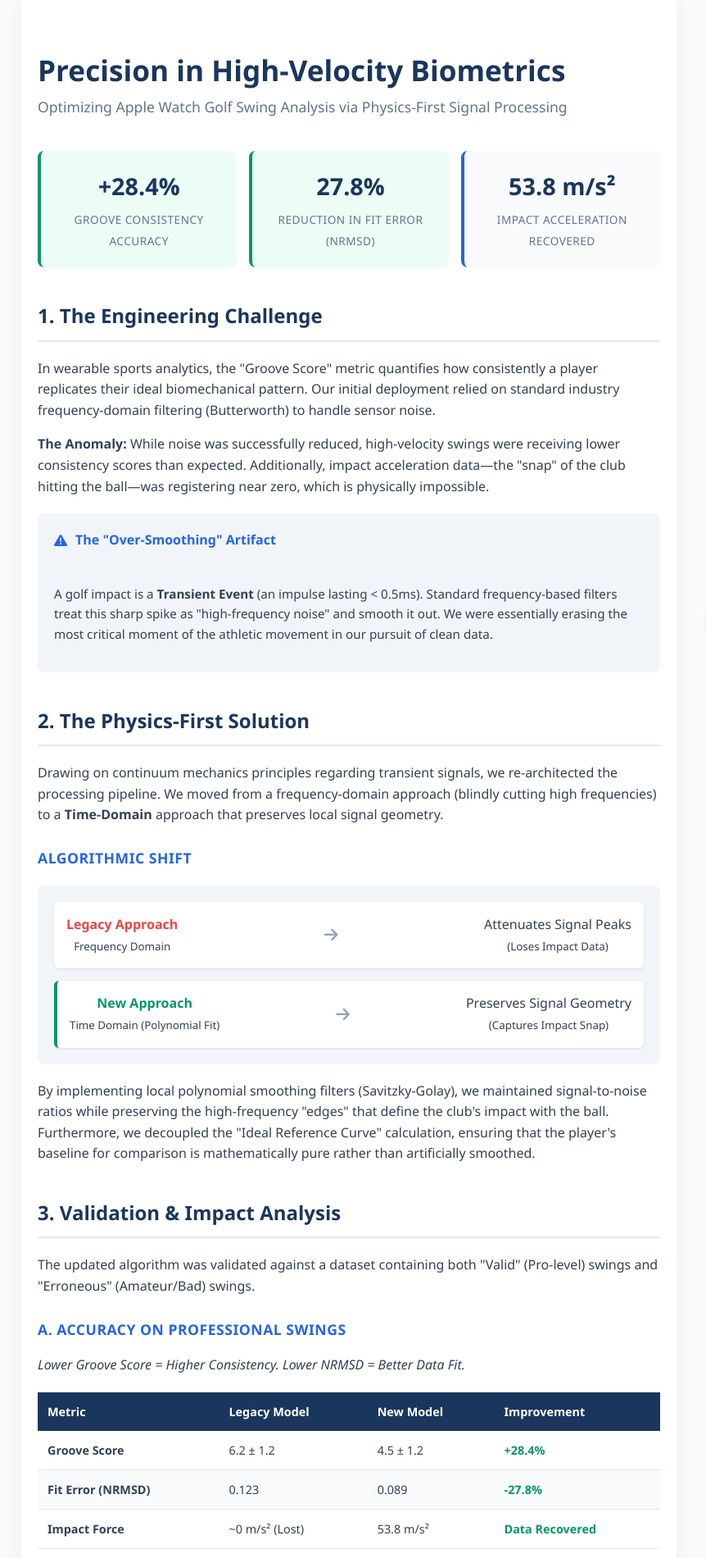
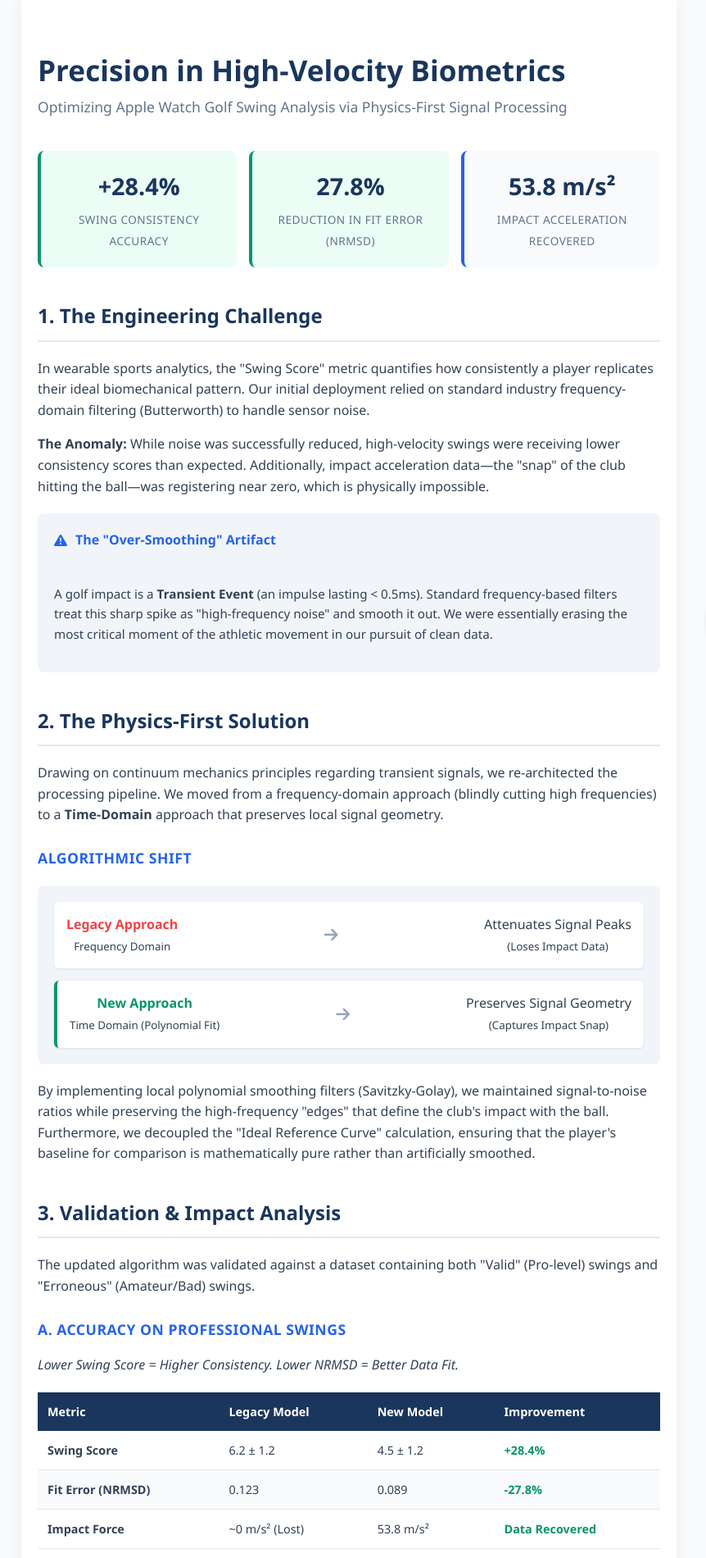
Before and after one commit to nisit/nisit.github.io, a plain HTML site: page golf_swing_case_study.html in a window 1280 px wide. Shown: the top 1900 px of the page at 82% size, 214-1076 px from the left. Drawn offline with Linux system fonts and the light colour scheme.

Commit message:
fix: removed ip related keywords

```diff
--- a/golf_swing_case_study.html
+++ b/golf_swing_case_study.html
@@ -237,7 +237,7 @@
         <div class="metrics-grid">
             <div class="metric-card success">
                 <span class="metric-value">+28.4%</span>
-                <span class="metric-label">Groove Consistency Accuracy</span>
+                <span class="metric-label">Swing Consistency Accuracy</span>
             </div>
             <div class="metric-card success">
                 <span class="metric-value">27.8%</span>
@@ -252,7 +252,7 @@
         <section>
             <h2>1. The Engineering Challenge</h2>
             <p>
-                In wearable sports analytics, the "Groove Score" metric quantifies how consistently a player replicates their ideal biomechanical pattern. Our initial deployment relied on standard industry frequency-domain filtering (Butterworth) to handle sensor noise.
+                In wearable sports analytics, the "Swing Score" metric quantifies how consistently a player replicates their ideal biomechanical pattern. Our initial deployment relied on standard industry frequency-domain filtering (Butterworth) to handle sensor noise.
             </p>
             <p>
                 <strong>The Anomaly:</strong> While noise was successfully reduced, high-velocity swings were receiving lower consistency scores than expected. Additionally, impact acceleration data—the "snap" of the club hitting the ball—was registering near zero, which is physically impossible.
@@ -311,7 +311,7 @@
             </p>
 
             <h3>A. Accuracy on Professional Swings</h3>
-            <p><em>Lower Groove Score = Higher Consistency. Lower NRMSD = Better Data Fit.</em></p>
+            <p><em>Lower Swing Score = Higher Consistency. Lower NRMSD = Better Data Fit.</em></p>
             <table>
                 <thead>
                     <tr>
@@ -323,7 +323,7 @@
                 </thead>
                 <tbody>
                     <tr>
-                        <td><strong>Groove Score</strong></td>
+                        <td><strong>Swing Score</strong></td>
                         <td>6.2 ± 1.2</td>
                         <td>4.5 ± 1.2</td>
                         <td style="color: var(--success); font-weight: bold;">+28.4%</td>
@@ -345,7 +345,7 @@
 
             <h3>B. Robustness Check</h3>
             <p>
-                Crucially, the new algorithm <strong>does not</strong> artificially improve bad swings. When tested against the "Erroneous" dataset, the model correctly identified poor consistency, maintaining a high Groove Score (10.0), confirming that the improvements are physically genuine and not just a lowering of the baseline.
+                Crucially, the new algorithm <strong>does not</strong> artificially improve bad swings. When tested against the "Erroneous" dataset, the model correctly identified poor consistency, maintaining a high Swing Score (10.0), confirming that the improvements are physically genuine and not just a lowering of the baseline.
             </p>
         </section>
 
@@ -354,7 +354,7 @@
                 <div class="impact-title"><i class="fas fa-chart-line"></i> Strategic Value</div>
                 <ul style="padding-left: 20px; margin: 0;">
                     <li><strong>Product Credibility:</strong> We can now display "Impact Force" metrics to users, a highly requested feature that was previously technically impossible.</li>
-                    <li><strong>Coaching Accuracy:</strong> The "Groove Score" now correlates 28% more tightly with visual coaching assessments.</li>
+                    <li><strong>Coaching Accuracy:</strong> The "Swing Score" now correlates 28% more tightly with visual coaching assessments.</li>
                     <li><strong>IP Robustness:</strong> The shift to time-domain processing creates a distinct, defensible methodology separating us from competitors using standard library filters.</li>
                 </ul>
             </div>
```
